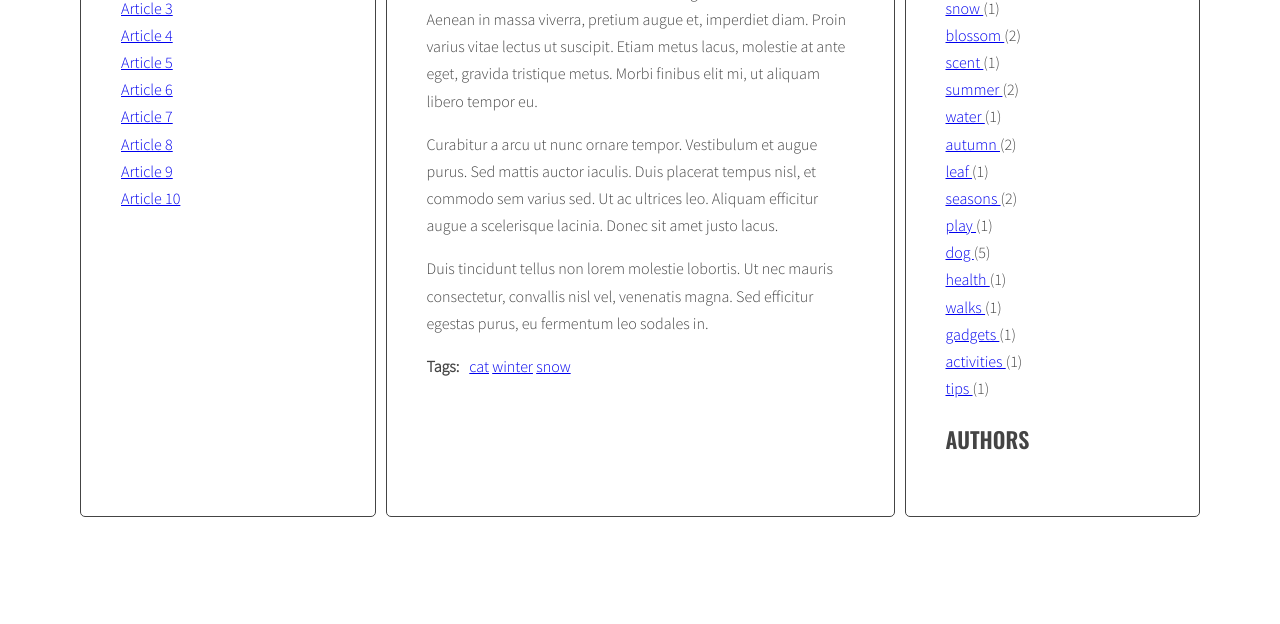
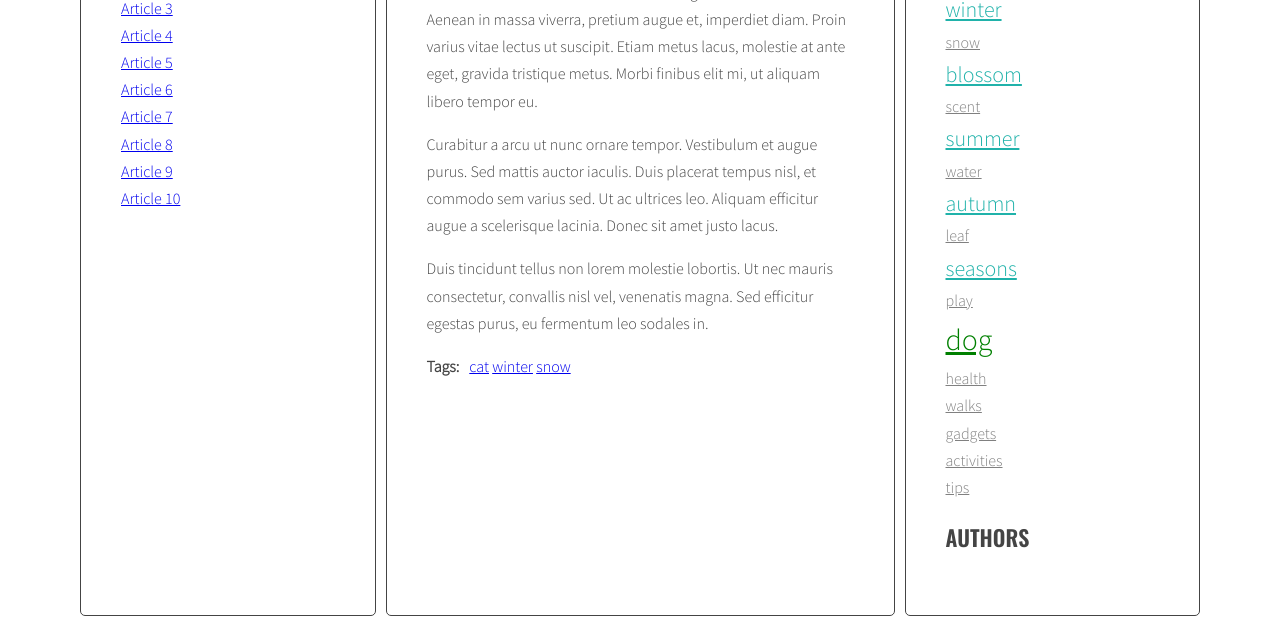
Before and after one commit to bersonka/javascript-blog, a website: page index.html in a window 1280 px wide. Shown: the part 418-1042 px from the top of the page. Before the commit the page ends 943 px from the top, so only its background shows below. Drawn offline with nearby package versions, Linux system fonts and the light colour scheme.

Commit message:
improving tag cloud, adding color and size for each tag due to number of tag occurrences

```diff
--- a/js/script.js
+++ b/js/script.js
@@ -88,15 +88,16 @@ function generateTitleLinks(customSelector = '') {
     html = html + linkHTML;
   }
   titleList.innerHTML = html;
+
+  const links = document.querySelectorAll('.titles a');
+
+  for (let link of links) {
+    link.addEventListener('click', titleClickHandler);
+  }
 }
 
 generateTitleLinks();
 
-const links = document.querySelectorAll('.titles a');
-
-for (let link of links) {
-  link.addEventListener('click', titleClickHandler);
-}
 function calculateTagsParams(tags) {
   const result = { min: 999, max: 1 };
 
@@ -188,6 +189,11 @@ function generateTags() {
   for (let tag in allTags) {
     /* [NEW] generate code of a link and add it to allTagsHTML */
     /*allTagsHTML += '<li><a href="#tag-' + tag + '">' + tag + '</a>(' + allTags[tag] + ')</li> ';*/
+
+    /* tags cloud with number of tags */
+    /* '<li><a class=" ' + calculateTagClass(allTags[tag], tagsParams) + '" href="#tag-' + tag + '">' + tag + ' </a> (' + allTags[tag] + ') ' + '</li>'; */
+
+    /*tags cloud without number of tags */
     const tagLinkHTML =
       '<li><a class=" ' +
       calculateTagClass(allTags[tag], tagsParams) +
@@ -195,9 +201,7 @@ function generateTags() {
       tag +
       '">' +
       tag +
-      ' </a> (' +
-      allTags[tag] +
-      ') ' +
+      ' </a>  ' +
       '</li>';
     console.log('tagLinkHTML:', tagLinkHTML);
 
--- a/sass/style.scss
+++ b/sass/style.scss
@@ -85,7 +85,7 @@ body {
 
 .list-horizontal {
   li {
-    display: inline-block;
+    display: inline; /*?*/
   }
 }
 
@@ -116,3 +116,17 @@ body {
     margin: 0 10px 0 0;
   }
 }
+
+/*Tags*/
+.tag-size-5 {
+  font-size: 30px;
+  color:green;
+}
+.tag-size-2 {
+  font-size: 22px;
+  color: lightseagreen;
+}
+.tag-size-1{
+  font-size: 16px;
+  color: grey;
+}
```
Also changed, not shown: css/style.css, 1 other file.
